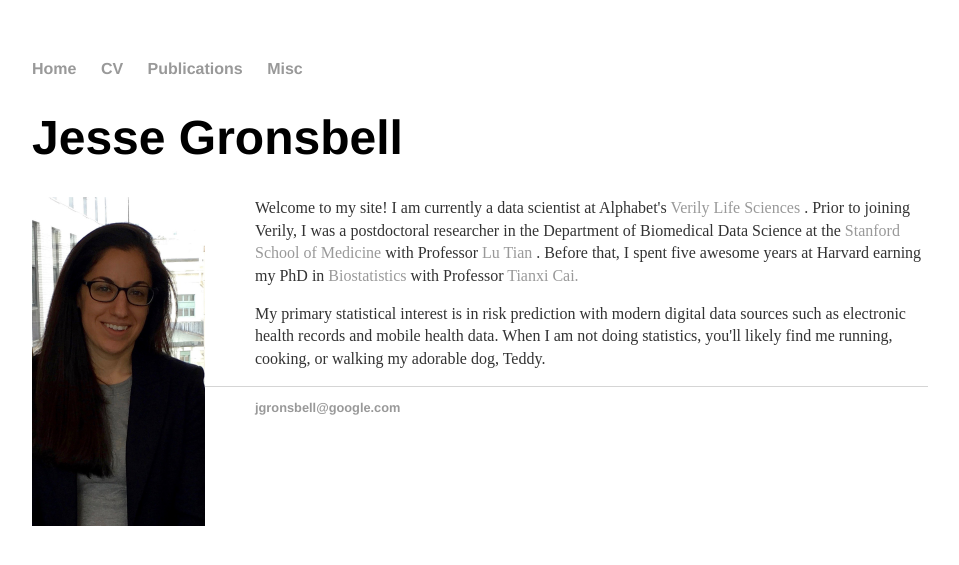
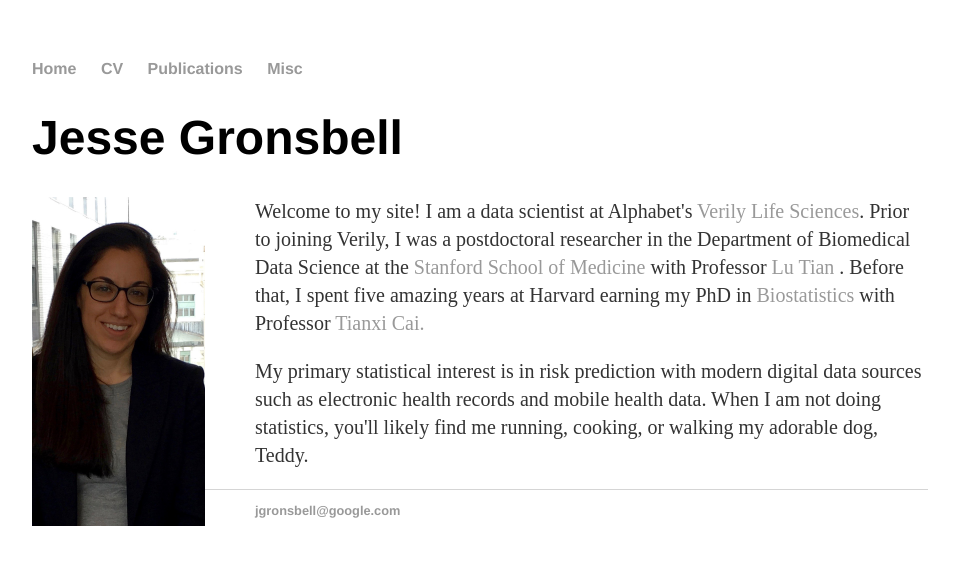
Before and after one commit to jgrons/old_website, a Jekyll site: the page built from index.html, in a window 1280 px wide. Shown: the top 565 px of the page, without its empty margins (160-1119 px from the left). Built offline with Jekyll 4.4.1, drawn with Linux system fonts in a browser that asks for light colours.

Commit message:
Update index.html

```diff
--- a/index.html
+++ b/index.html
@@ -10,14 +10,14 @@ title: Jesse Gronsbell
                   title="JG" alt="JG"/></a>
         </div>
 
-	<p style="font-size:16px;"> Welcome to my site!  I am currently a data scientist at Alphabet's <a href="https://verily.com/">
-	Verily Life Sciences </a>.  Prior to joining Verily, I was a postdoctoral researcher in the Department
+	<p style="font-size:20px;"> Welcome to my site!  I am a data scientist at Alphabet's <a href="https://verily.com/">
+	Verily Life Sciences</a>.  Prior to joining Verily, I was a postdoctoral researcher in the Department
 	of Biomedical Data Science at the <a href="http://med.stanford.edu/dbds.html"> Stanford School of Medicine </a>
 	with Professor <a href="https://statistics.stanford.edu/people/lu-tian"> Lu Tian </a>.  Before that, I spent five
-	awesome years at Harvard earning my PhD in <a href="https://www.hsph.harvard.edu/biostatistics/"> Biostatistics </a>
+	amazing years at Harvard earning my PhD in <a href="https://www.hsph.harvard.edu/biostatistics/"> Biostatistics </a>
 	with Professor <a href="https://www.hsph.harvard.edu/tianxi-cai/"> Tianxi Cai.
 	</p>
-	<p style="font-size:16px;">
+	<p style="font-size:20px;">
 		My primary statistical interest is in risk prediction with modern digital data sources such as electronic
 		health records and mobile health data.  When I am not doing statistics, you'll likely find me running,
 		cooking, or walking my adorable dog, Teddy.
```
